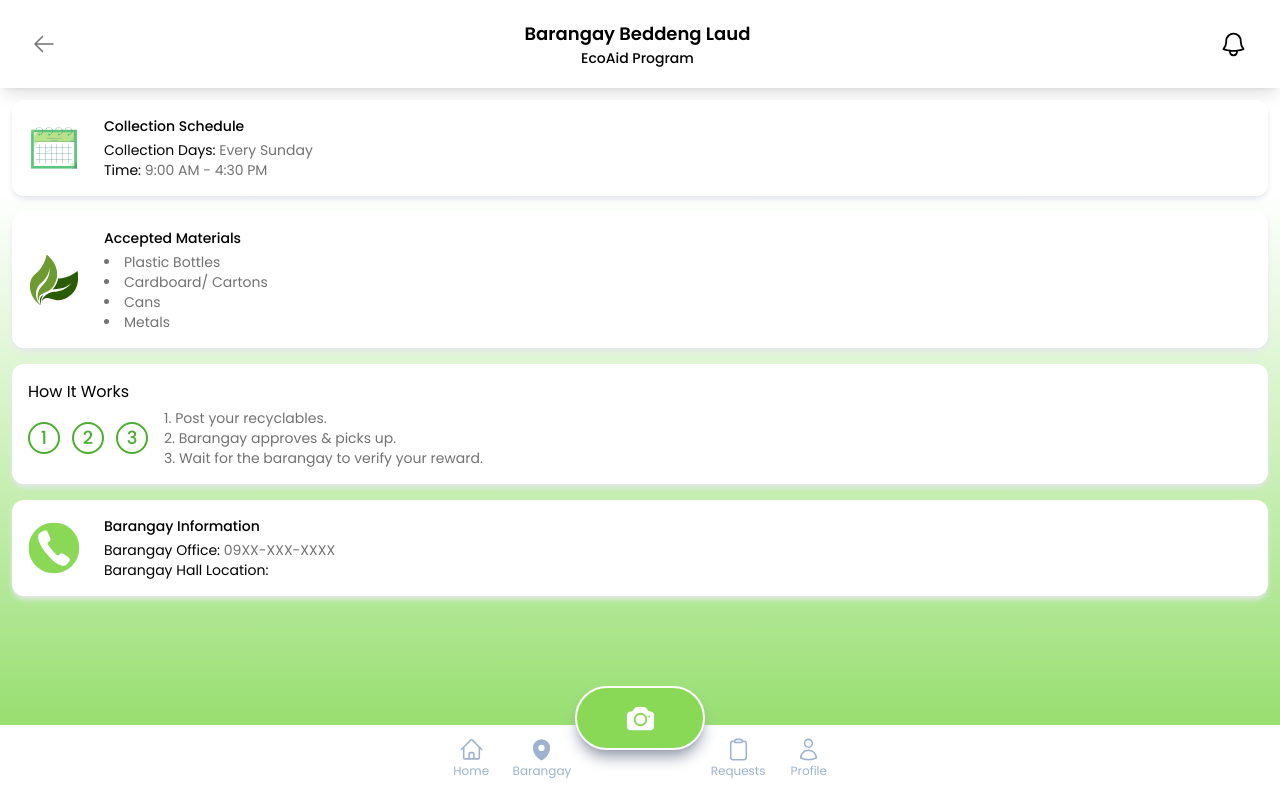
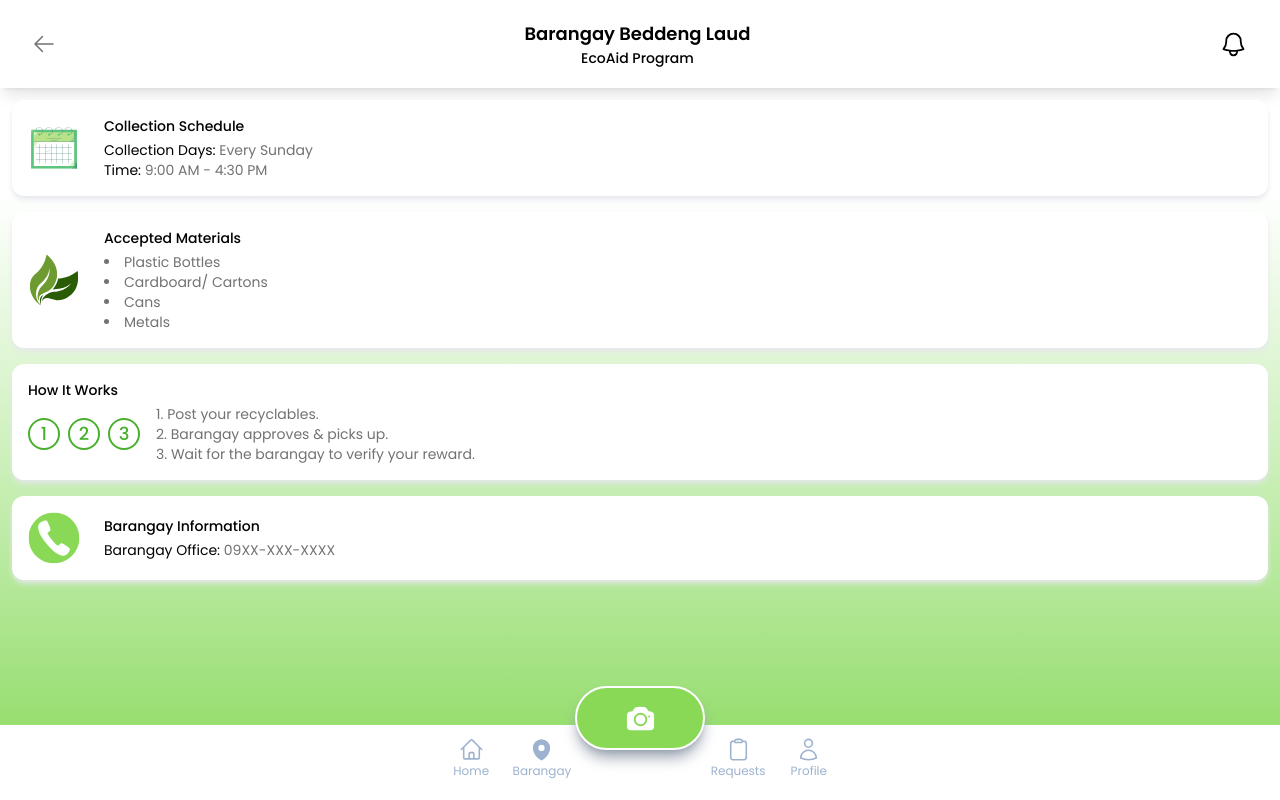
Before and after one commit to kentvillalun/ecoprofit, a Next.js app in the folder frontend/: page /community in a window 1280 px wide. Built offline with nearby package versions, Linux system fonts and the light colour scheme.

Commit message:
Make a reusable PageContent component

```diff
--- a/frontend/src/app/(resident)/community/page.jsx
+++ b/frontend/src/app/(resident)/community/page.jsx
@@ -1,4 +1,5 @@
 import { ResidentHeader } from "@/components/navigation/ResidentHeader";
+import { PageContent } from "@/components/layout/PageContent";
 import { Poppins } from "next/font/google";
 import Image from "next/image";
 
@@ -18,7 +19,7 @@ export default function CommunityPage() {
         notification={true}
       />
 
-      <section className="absolute left-0 right-0 top-18 h-[calc(100dvh-72px)] p-3 flex flex-col gap-6 overflow-y-auto pb-[calc(120px+env(safe-area-inset-bottom))]">
+      <PageContent>
         <div className="mt-4 flex flex-col gap-4">
           {/* Collection Schedule */}
           <div className="flex flex-row bg-white rounded-xl shadow-gray-200 shadow-md p-4 items-center gap-6">
@@ -75,10 +76,10 @@ export default function CommunityPage() {
           </div>
 
           {/* How It Works */}
-          <div className="flex flex-col bg-white rounded-xl shadow-gray-200 shadow-md p-4 gap-1">
-            <p className="">How It Works</p>
+          <div className="flex flex-col bg-white rounded-xl shadow-gray-200 shadow-md p-4 gap-1 text-sm">
+            <p className="font-medium">How It Works</p>
             <div className="flex flex-row gap-4 items-center ">
-              <div className="flex flex-row gap-3 ">
+              <div className="flex flex-row gap-2 ">
                 <div className="text-primary border-2 rounded-full h-8 w-8 text-center text-lg font-medium">
                   1
                 </div>
@@ -116,15 +117,11 @@ export default function CommunityPage() {
                   Barangay Office:{" "}
                   <span className="text-[#727272]">09XX-XXX-XXXX</span>
                 </div>
-                <div className="">
-                  Barangay Hall Location:{" "}
-                  <span className="text-[#727272]"></span>
-                </div>
               </div>
             </div>
           </div>
         </div>
-      </section>
+      </PageContent>
     </main>
   );
 }
--- a/frontend/src/app/(resident)/home/page.jsx
+++ b/frontend/src/app/(resident)/home/page.jsx
@@ -3,8 +3,9 @@
 import { Poppins } from "next/font/google";
 import Image from "next/image";
 import { BellIcon } from "@heroicons/react/24/outline";
-import { CameraIcon } from "@heroicons/react/24/solid"
-import Link from 'next/link'
+import { CameraIcon } from "@heroicons/react/24/solid";
+import Link from "next/link";
+import { PageContent } from "@/components/layout/PageContent.jsx";
 
 const poppins = Poppins({
   subsets: ["latin"],
@@ -20,29 +21,37 @@ export default function HomePage() {
         <div className="flex flex-row justify-between min-w-full ">
           <Image src="/logo-solo.svg" width={32} height={38} alt="Logo" />
           <Link href={"/announcements"}>
-          <BellIcon className="w-7.25 h-7.25" />
+            <BellIcon className="w-7.25 h-7.25" />
           </Link>
         </div>
       </header>
 
-      <section className="absolute left-0 right-0 top-18 h-[calc(100dvh-72px)] p-3 flex flex-col gap-6 overflow-y-auto pb-[calc(120px+env(safe-area-inset-bottom))]">
-
+      <PageContent>
         <div className="flex flex-col items-start">
           <p className="font-medium text-sm">Hi, Jaymar</p>
-          <p className="text-sm">Sell your recyclables to Barangay Beddend Laud</p>
+          <p className="text-sm">
+            Sell your recyclables to Barangay Beddend Laud
+          </p>
         </div>
 
         <div className="flex items-center justify-center">
-          <Link className="bg-[#89D957] min-h-45 min-w-45 flex flex-col items-center justify-start gap-1 pt-7 rounded-full border-2 border-white shadow-gray-400 shadow-lg" href={"/capture"}>
-            <CameraIcon className="h-21 w-21 fill-white"/>
-            <p className="font-medium text-sm text-white">Capture Recyclables</p>
+          <Link
+            className="bg-[#89D957] min-h-45 min-w-45 flex flex-col items-center justify-start gap-1 pt-7 rounded-full border-2 border-white shadow-gray-400 shadow-lg"
+            href={"/capture"}
+          >
+            <CameraIcon className="h-21 w-21 fill-white" />
+            <p className="font-medium text-sm text-white">
+              Capture Recyclables
+            </p>
           </Link>
         </div>
 
         <div className="grid grid-cols-2 gap-3">
           <div className="bg-white p-2 rounded-xl">
             <p className="font-medium text-xs">Barangay Schedule Today:</p>
-            <p className="text-xs text-[#727272]">Tue & Thu — 9:00 AM to 4:00 PM</p>
+            <p className="text-xs text-[#727272]">
+              Tue & Thu — 9:00 AM to 4:00 PM
+            </p>
           </div>
           <div className="bg-white p-2 rounded-xl">
             <p className="font-medium text-xs">Current Buying Prices:</p>
@@ -55,7 +64,6 @@ export default function HomePage() {
           <p className="font-medium text-xs">Recent Requests</p>
           <div className="flex flex-col gap-3">
             <div className="grid grid-cols-2 p-5 bg-white rounded-2xl">
-
               <div className="text-sm">
                 <p className="">Plastic & Paper</p>
                 <p className="text-[#727272]">Sep 10</p>
@@ -63,17 +71,20 @@ export default function HomePage() {
 
               <div className="text-xs flex flex-col gap-2 ">
                 <div className="flex items-center  justify-end">
-                  <div className="font-medium text-[#74C857] bg-[#89D95720] px-2 py-1 rounded-3xl">Completed</div>
+                  <div className="font-medium text-[#74C857] bg-[#89D95720] px-2 py-1 rounded-3xl">
+                    Completed
+                  </div>
                 </div>
                 <div className="flex flex-row gap-2 items-center justify-between">
                   <div className="font-medium text-[#1D9BF0]">Accepted</div>
-                  <div className="font-medium text-[#727272] bg-[#D9D9D952] px-2 py-1 rounded-3xl">Contact</div>
+                  <div className="font-medium text-[#727272] bg-[#D9D9D952] px-2 py-1 rounded-3xl">
+                    Contact
+                  </div>
                 </div>
               </div>
             </div>
 
             <div className="grid grid-cols-2 p-5 bg-white rounded-2xl">
-
               <div className="text-sm">
                 <p className="">Glass Bottles</p>
                 <p className="text-[#727272]">Sep 9</p>
@@ -81,17 +92,21 @@ export default function HomePage() {
 
               <div className="text-xs flex flex-col gap-2">
                 <div className="flex items-center  justify-end">
-                  <div className="font-medium text-[#EEB90E] bg-[#FCD50A25] px-2 py-1 rounded-3xl">Pending</div>
+                  <div className="font-medium text-[#EEB90E] bg-[#FCD50A25] px-2 py-1 rounded-3xl">
+                    Pending
+                  </div>
                 </div>
                 <div className="flex flex-row gap-2 items-center justify-between">
                   <div className="font-medium text-[#727272]">Accepted</div>
-                  <div className="font-medium text-[#727272] bg-[#D9D9D952] px-2 py-1 rounded-3xl">Contact</div>
+                  <div className="font-medium text-[#727272] bg-[#D9D9D952] px-2 py-1 rounded-3xl">
+                    Contact
+                  </div>
                 </div>
               </div>
             </div>
           </div>
         </div>
-      </section>
+      </PageContent>
     </main>
   );
 }
--- /dev/null
+++ b/frontend/src/components/layout/PageContent.jsx
@@ -0,0 +1,9 @@
+
+export const PageContent = ({children, className = ''}) => {
+
+    return (
+        <div className={`absolute left-0 right-0 top-18 h-[calc(100dvh-72px)] p-3 flex flex-col gap-6 overflow-y-auto pb-[calc(120px+env(safe-area-inset-bottom))] ${className}`}>
+            {children}
+        </div>
+    )
+}
--- a/frontend/src/components/ui/Modal.jsx
+++ /dev/null
@@ -1,5 +0,0 @@
-
-
-export const Modal = () => {
-
-}
```
Also changed, not shown: frontend/src/components/layout/Page.jsx (added), frontend/src/components/ui/Card.jsx (added).
